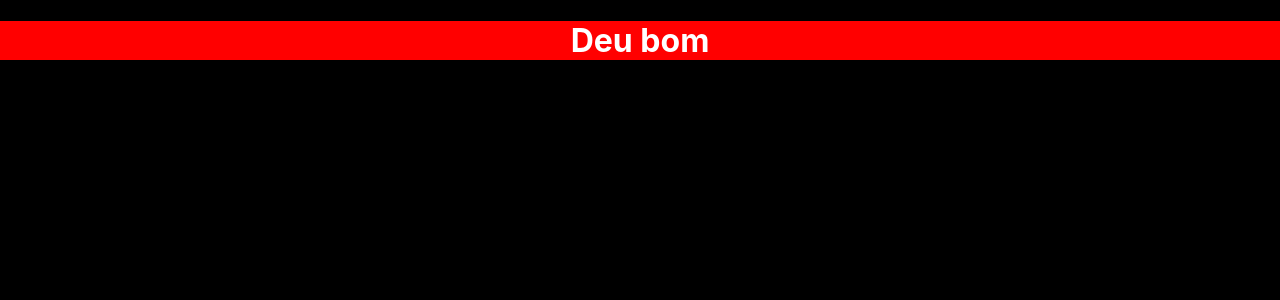
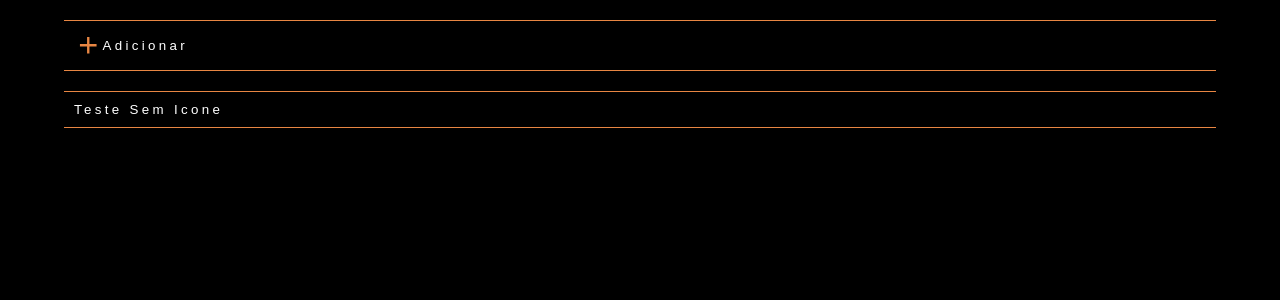
Before and after one commit to ximhoff/barOnline, a React (Create React App) app: page / in a window 1280 px wide. Shown: the top 300 px of the page. Built offline with nearby package versions, Linux system fonts and the light colour scheme; sample sign-in values are in the browser's storage.

Commit message:
Create Button Component

```diff
--- a/package.json
+++ b/package.json
@@ -8,8 +8,10 @@
     "@testing-library/user-event": "^12.1.10",
     "react": "^17.0.2",
     "react-dom": "^17.0.2",
+    "react-icons": "^4.2.0",
     "react-router-dom": "^5.2.0",
     "react-scripts": "4.0.3",
+    "sass": "^1.38.0",
     "web-vitals": "^1.0.1"
   },
   "scripts": {
--- a/src/App.css
+++ /dev/null
@@ -1,38 +0,0 @@
-.App {
-  text-align: center;
-}
-
-.App-logo {
-  height: 40vmin;
-  pointer-events: none;
-}
-
-@media (prefers-reduced-motion: no-preference) {
-  .App-logo {
-    animation: App-logo-spin infinite 20s linear;
-  }
-}
-
-.App-header {
-  background-color: #282c34;
-  min-height: 100vh;
-  display: flex;
-  flex-direction: column;
-  align-items: center;
-  justify-content: center;
-  font-size: calc(10px + 2vmin);
-  color: white;
-}
-
-.App-link {
-  color: #61dafb;
-}
-
-@keyframes App-logo-spin {
-  from {
-    transform: rotate(0deg);
-  }
-  to {
-    transform: rotate(360deg);
-  }
-}
--- a/src/App.js
+++ b/src/App.js
@@ -1,4 +1,3 @@
-import './App.css';
 import {
   BrowserRouter as Router,
   Route,
@@ -15,7 +14,7 @@ function App() {
         <Route path="/login" exact component={Login} />
       </div>
     </Router>
-  );
+  )
 }
 
 export default App;
--- /dev/null
+++ b/src/components/Button/index.js
@@ -0,0 +1,13 @@
+import React from 'react'
+import './index.scss'
+
+
+const Button = ({name, onClick, Icon}) =>{
+    return(
+        <>
+            <button className='default-button' onClick={onClick}> {Icon && <Icon className='button-icon'/>} {name}</button>
+        </>
+    )
+}
+
+export default Button
--- /dev/null
+++ b/src/components/Button/index.scss
@@ -0,0 +1,27 @@
+
+.default-button{
+    color: rgb(255,255,255,255);
+    background-color: rgb(0,0,0,0);
+    border: solid #E88643;
+    border-width: 1px 0px;
+    padding:10px;
+    display: flex;
+    margin:20px auto;
+    width:90%;
+
+    align-items: center;
+    letter-spacing: 0.25em;
+    text-transform: capitalize;
+
+    .button-icon{
+        color:#E88643;
+        width: 28.5px;
+        height: 28.5px;
+    }
+}
+
+.default-button:active{
+    border-color:  #e66611;
+    padding:11px 10px 9px 10px;
+
+}
--- a/src/index.css
+++ b/src/index.css
@@ -1,9 +1,13 @@
 body {
   background-color: black;
   margin: 0;
-  font-family: -apple-system, BlinkMacSystemFont, 'Segoe UI', 'Roboto', 'Oxygen',
-    'Ubuntu', 'Cantarell', 'Fira Sans', 'Droid Sans', 'Helvetica Neue',
-    sans-serif;
+
+  font-family: Roboto;
+  font-style: normal;
+  font-weight: 500;
+  font-size: 12px;
+  line-height: 14px;
+
   -webkit-font-smoothing: antialiased;
   -moz-osx-font-smoothing: grayscale;
 }
--- a/src/pages/Home/index.js
+++ b/src/pages/Home/index.js
@@ -1,14 +1,19 @@
 import React from 'react';
-import {
-    Redirect,
-} from 'react-router-dom';
+import {Redirect} from 'react-router-dom';
+import Button from '../../components/Button';
+import {MdAdd} from 'react-icons/md'
 import './index.css';
 
 export default function Home() {
+
     if (!localStorage.getItem('login')) {
         return <Redirect to={'/login'} />
     }
+
     return (
-        <h1 className="teste">Deu bom</h1>
+        <>
+        <Button name="Adicionar" onClick={(e) => console.log(e) } Icon={MdAdd}/>
+        <Button name="Teste sem icone" onClick={(e) => console.log(e) } />
+        </>
     )
 }
```
Also changed, not shown: 1 other file (tests, documents, lock files or other folders).
